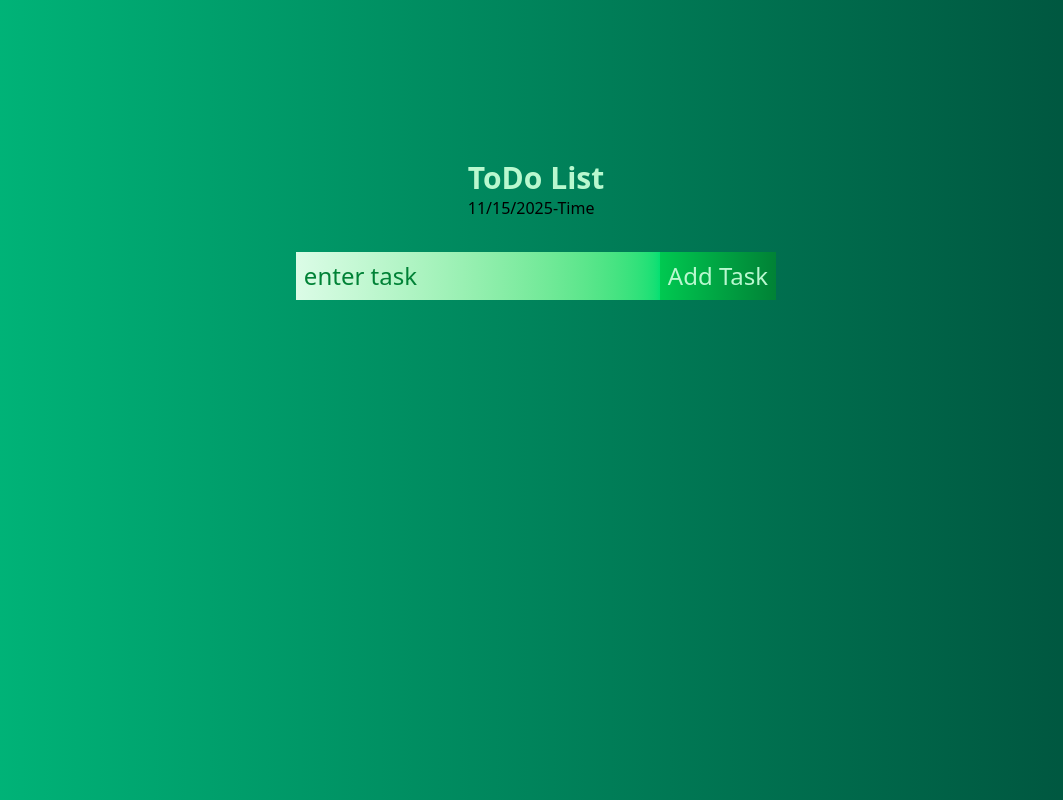
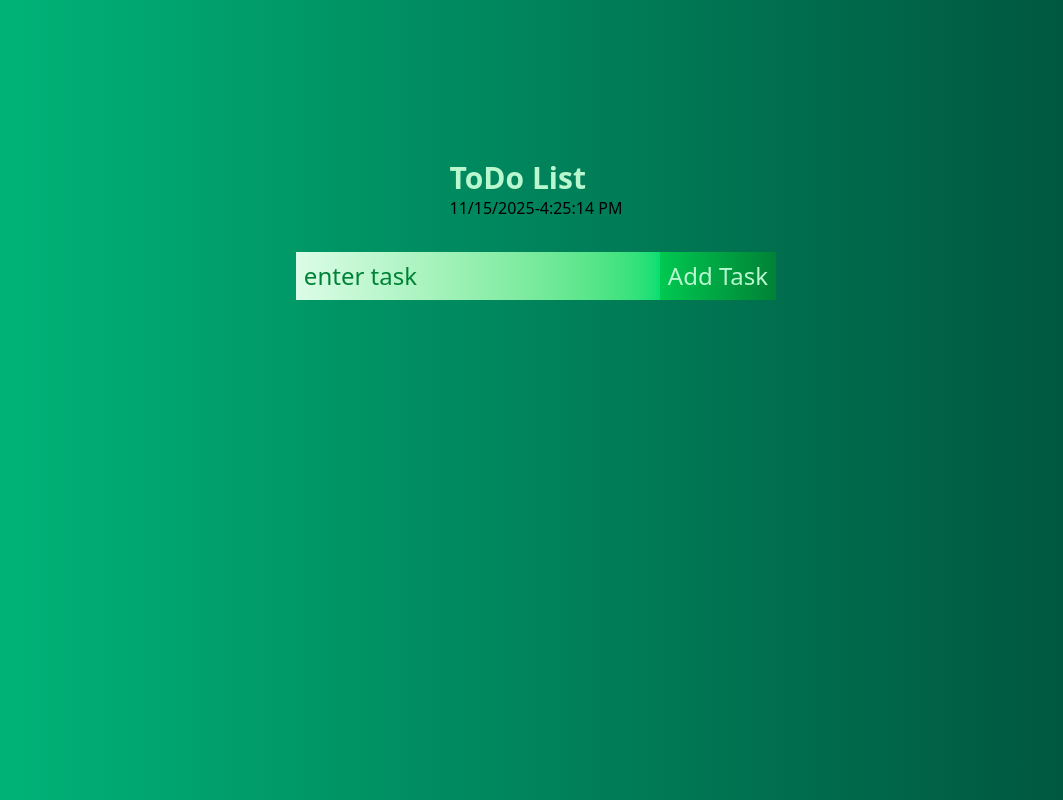
Before and after one commit to keshavnagar/to-do, a React (Vite) app: page / in a window 1280 px wide. Shown: the whole page, without its empty margins (104-1167 px from the left). Built offline with nearby package versions, Linux system fonts and the light colour scheme.

Commit message:
failed try

```diff
--- a/src/components/ToDo.jsx
+++ b/src/components/ToDo.jsx
@@ -20,13 +20,22 @@ const ToDo = () => {
     setTodos((prev) => [...prev, todo]);
     setTodo("");
   };
-  const date = new Date();
-  const formattedDate = date.toLocaleDateString();
+  const now = new Date();
+  const formattedDate = now.toLocaleDateString();
+  const [formattedTime, setFormattedTime] = useState(now.toLocaleTimeString());
+
+  setInterval(() => {
+    formattedTime = now.toLocaleTimeString();
+    setFormattedTime(formattedTime);
+  }, 1000);
+
   return (
     <section className="bg-gradient-to-r from-emerald-500 to-emerald-900 w-screen h-screen flex flex-col items-center gap-[2rem]">
       <header className="mt-[10rem]">
         <h1 className="text-3xl font-bold text-green-200">ToDo List</h1>
-        <h2>{formattedDate}-Time</h2>
+        <h2>
+          {formattedDate}-{formattedTime}
+        </h2>
       </header>
       <section>
         <form onSubmit={handleTodos} className="flex font-medium">
--- /dev/null
+++ b/src/notes/7DateTime.md
@@ -0,0 +1,6 @@
+# date and time
+1. added the date
+2. added the time
+3. but in time, time is static, like not flow by second live to my eyes
+4. so we want to create the live time that is maybe with the help of settimeout or setinterval method
+5.
```
